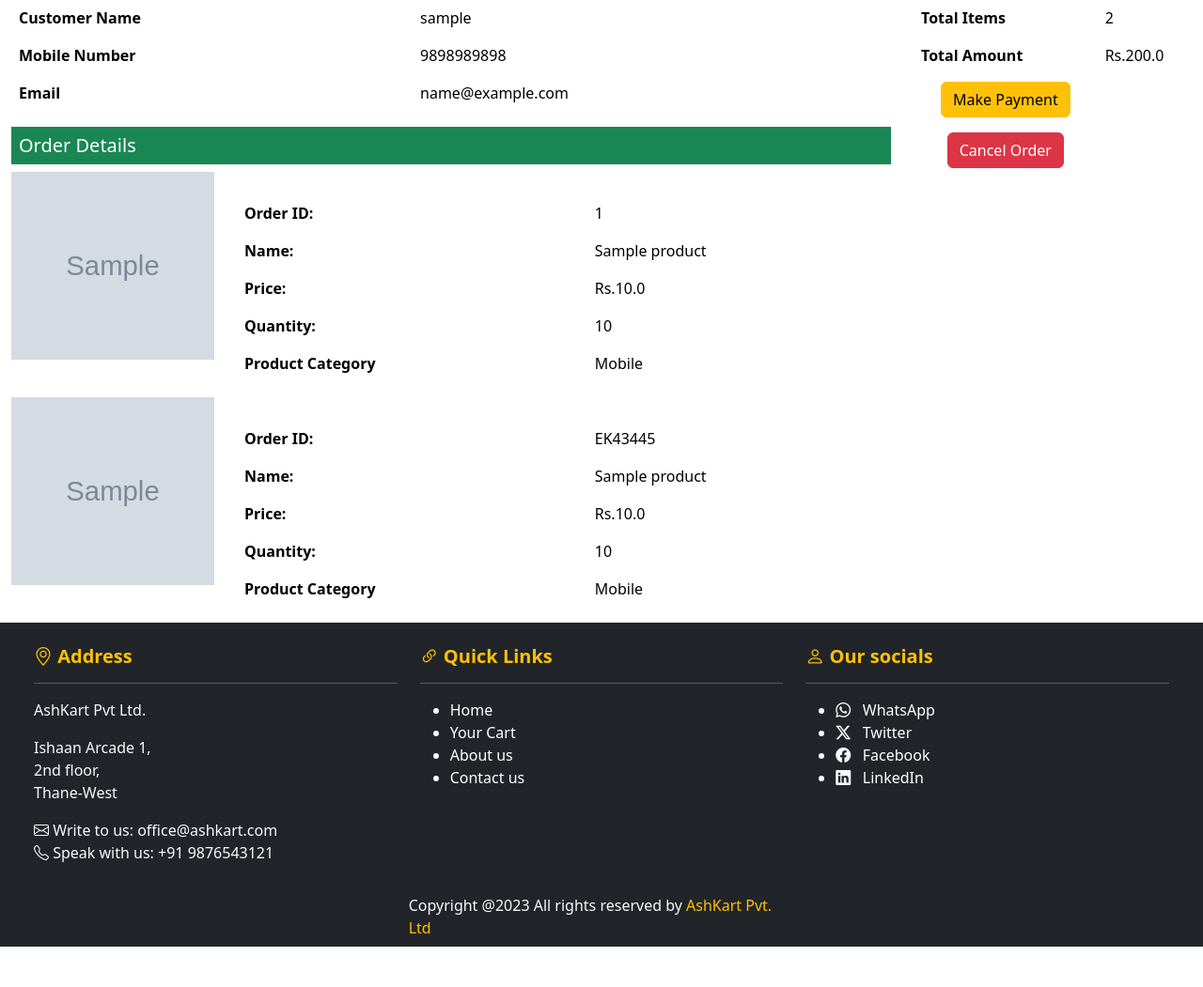
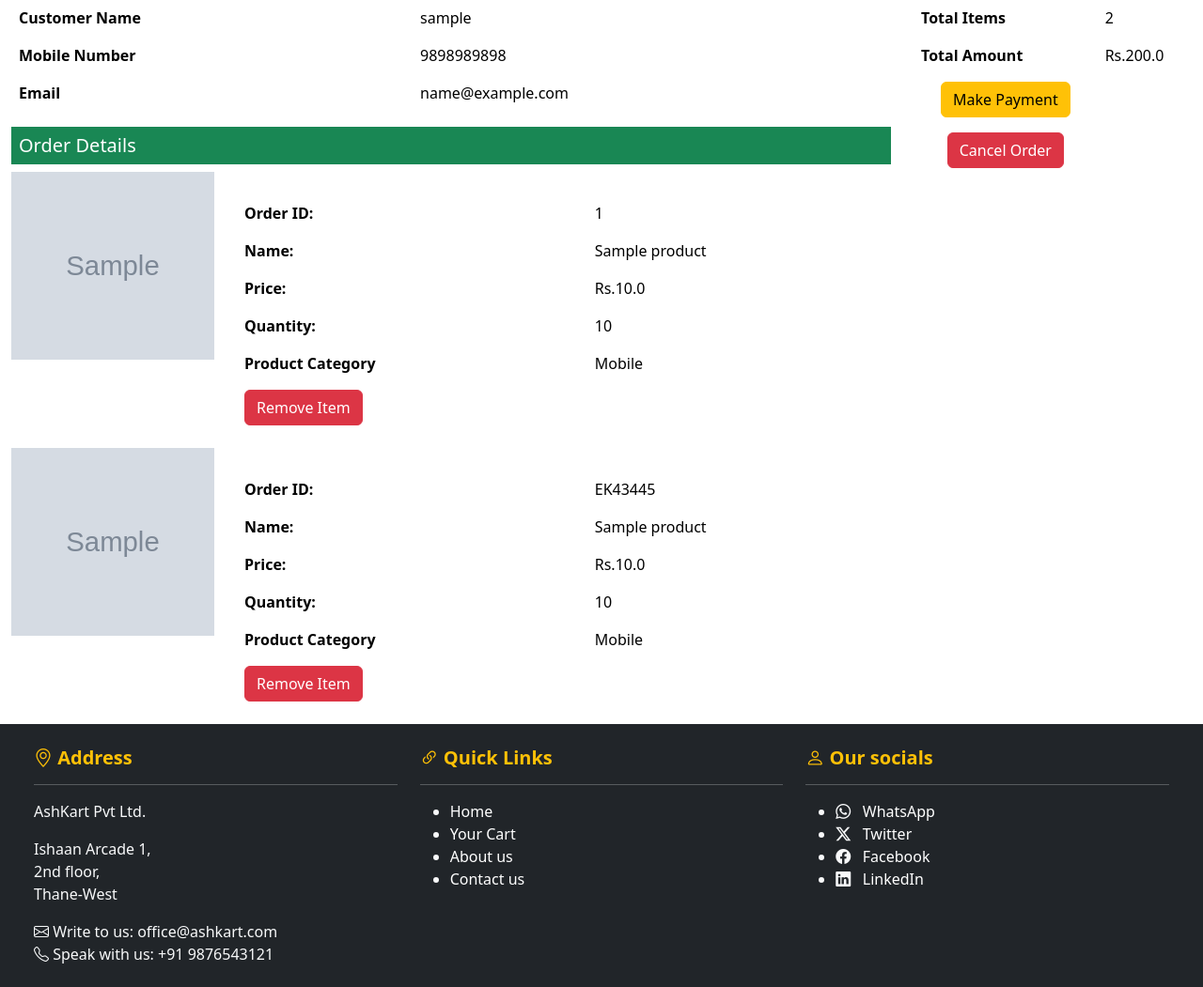
Before and after one commit to imAshutoshGupta/ash-store, a Django app: page /porder in a window 1280 px wide. Shown: the part 132-1183 px from the top of the page at 94% size. Before the commit the page ends 1140 px from the top, so only its background shows below. Run offline with Django 4.2, Linux system fonts and the light colour scheme; a user stored in the database is signed in; tables that the repository leaves empty hold one stand-in row (values such as "Sample post"); grey boxes marked "Sample" are stand-in pictures; data that the repository does not hold is empty; some libraries are stand-ins or nearby versions.

Commit message:
error in cancel orders

```diff
--- a/ash_project/ash_store/urls.py
+++ b/ash_project/ash_store/urls.py
@@ -25,6 +25,8 @@ urlpatterns = [
     path('cart/<prod_id>',views.add_to_cart),
     path('removeitem/<rid>',views.remove_item),
     path('changeqty/<cqid>',views.changeqty),
+    path('cancelitem/<rid>',views.remove_item),
+    path('cancelorder/<cid>',views.cancel_order),
 
 ]
 
--- a/ash_project/ash_store/views.py
+++ b/ash_project/ash_store/views.py
@@ -224,3 +224,16 @@ def placeorder(request):
         return render(request,'ashstore/placeorder.html',context)
     else:
         return redirect('accounts/login')
+
+def remove_item(request,rid):
+    r=Order.objects.get(id=rid)
+    r.delete()
+    o=Order.objects.filter(uid=request.user.id)
+    context={'orders':o}
+    return render(request,'ashstore/placeorder.html',context)
+
+def cancel_order(request,cid):
+    o=Order.objects.filter(order_id=cid)
+    print(o)
+    o.delete()
+    return render(request,'ashstore/placeorder.html')
--- a/ash_project/templates/ashstore/placeorder.html
+++ b/ash_project/templates/ashstore/placeorder.html
@@ -63,9 +63,9 @@
 
                     </tr>
 
-                    <!-- <tr>
-                        <td><button class="btn btn-danger">Remove</button></td>
-                    </tr> -->
+                    <tr>
+                        <td><a href="/cancelitem/{{x.id}}" class="href"><button class="btn btn-danger"> Remove Item</button></a></td>
+                    </tr>
 
                 </table>
             </div>
@@ -88,7 +88,7 @@
                 <td class="text-center"><button class="btn btn-warning">Make Payment</button></td>
             </tr>
             <tr>
-                <td class="text-center"><button class="btn btn-danger">Cancel Order</button></td>
+                <td class="text-center"><a href="/cancelorder/{{orders.order_id}}" class="href"><button class="btn btn-danger">Cancel Order</button></a></td>
             </tr>
         </table>
     </div>
```
